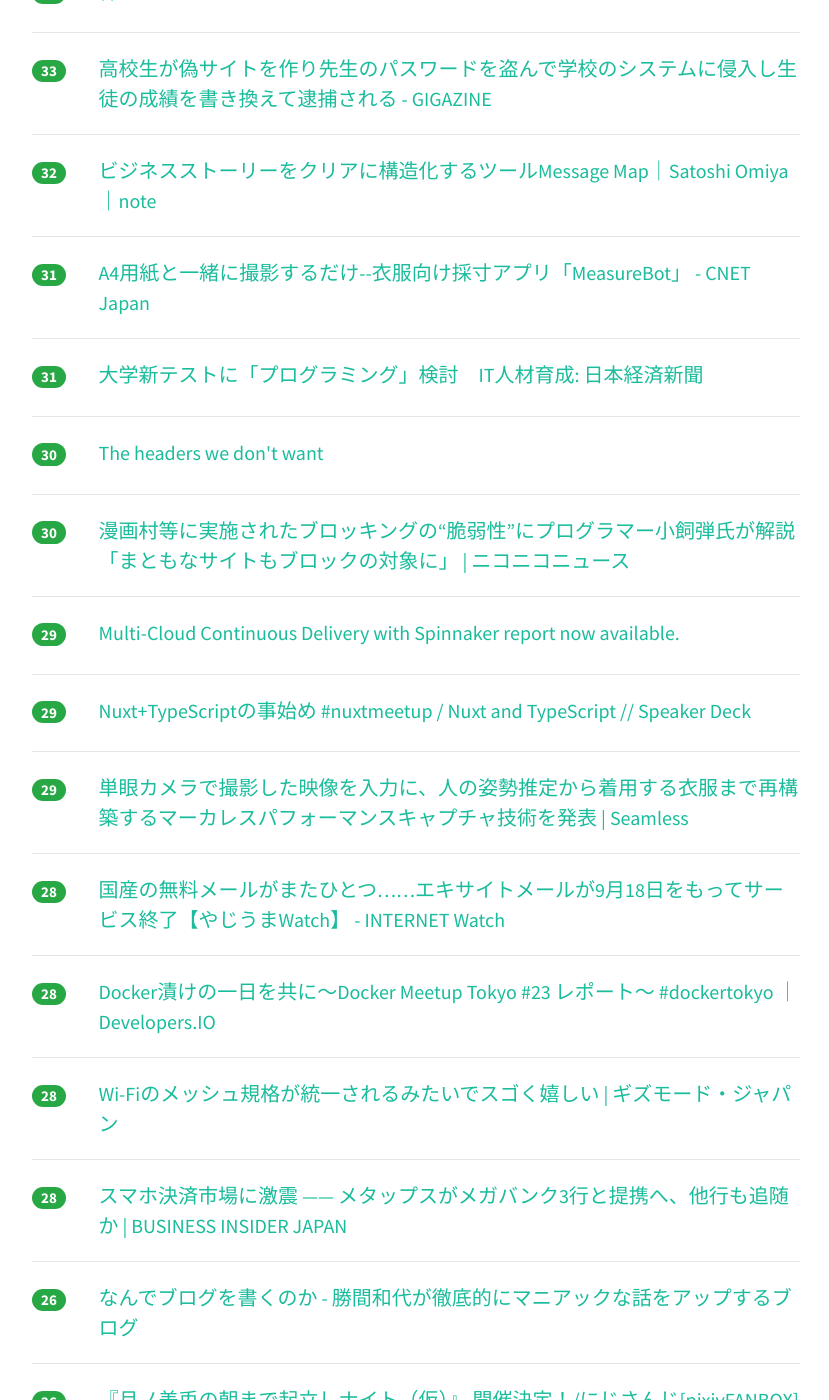
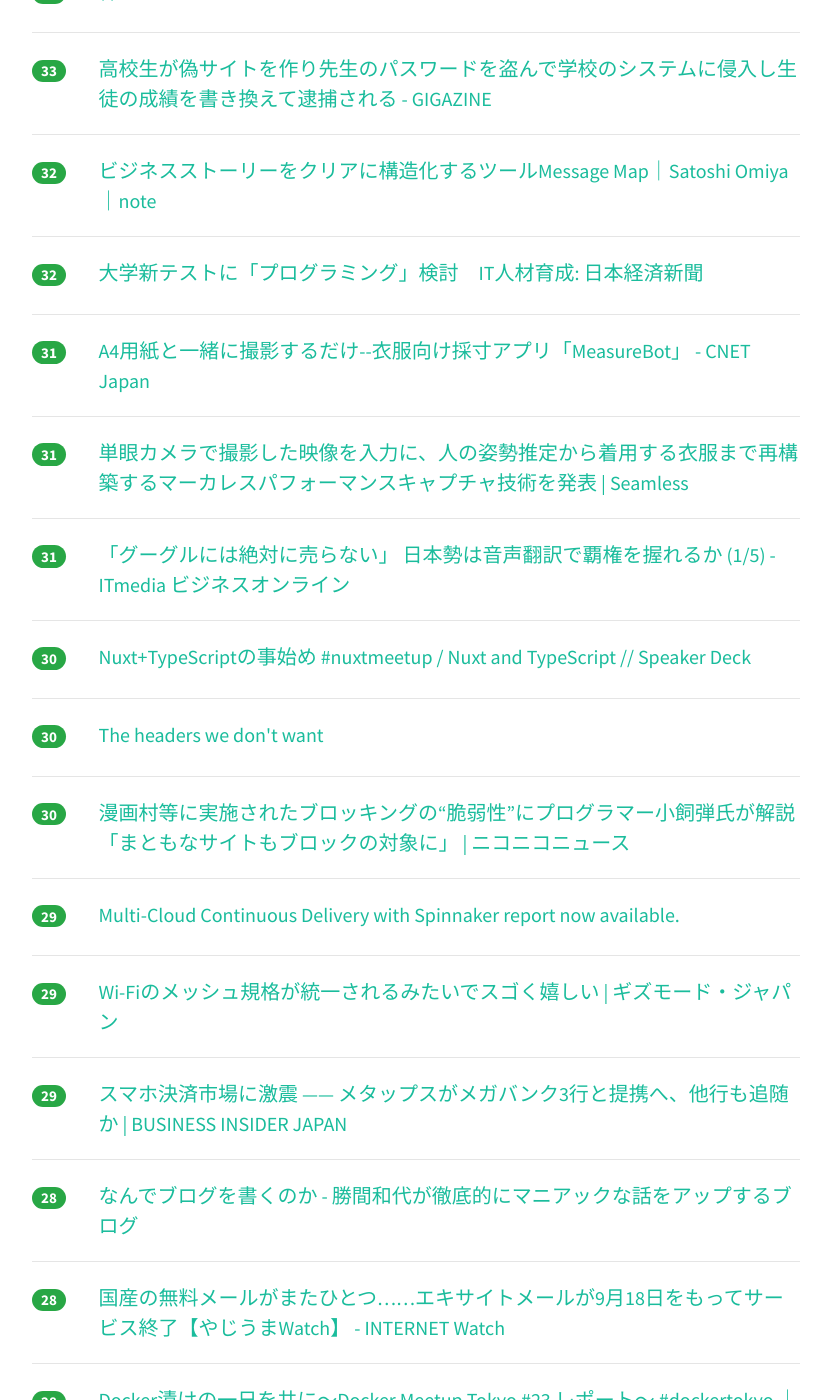
Before and after one commit to yatta47/hatena-matome-site, a Jekyll site: the page built from _posts/2018-05-16-hatena.md, in a window 1280 px wide and 1400 px high, scrolled down 3056 px. Shown: the whole window, without its empty margins (224-1053 px from the left). Built offline with Jekyll 4.4.1, drawn with Linux system fonts in a browser that asks for light colours; nearby versions of some CDN libraries; some of the changed text lies outside the part shown.

Commit message:
Updated 2018-05-16

```diff
--- a/_posts/2018-05-16-hatena.md
+++ b/_posts/2018-05-16-hatena.md
@@ -1,78 +1,83 @@
 ---
 layout: post
 title:  "2018-05-16 はてぶIT"
-date:   2018-05-16 19:02:17
+date:   2018-05-16 20:01:15
 tags: [it-hotentry]
 ---
-60 件のデータあり
+62 件のデータあり
 
 <hr><div class="row">
-<div class="col-1"><span class="badge badge-pill badge-success h2">599</span></div>
+<div class="col-1"><span class="badge badge-pill badge-success h2">662</span></div>
 <div class="col-11"><a href='https://r25.jp/article/545051307150263563' target='_blank'>限界まで使え。“世界の前澤”が語る「お金を増やす方法」はシンプルだった｜新R25 - 世の中がわかるジブンもいい。</a></div>
 </div>
 <hr>
 <div class="row">
-<div class="col-1"><span class="badge badge-pill badge-success h2">428</span></div>
+<div class="col-1"><span class="badge badge-pill badge-success h2">515</span></div>
 <div class="col-11"><a href='http://tkybpp.hatenablog.com/entry/2018/05/16/073000' target='_blank'>【翻訳】「シリコンバレーから生まれた最高の文書」と絶賛されたNetflixのカルチャーガイド全文 - BppLOG</a></div>
 </div>
 <hr>
 <div class="row">
-<div class="col-1"><span class="badge badge-pill badge-success h2">296</span></div>
+<div class="col-1"><span class="badge badge-pill badge-success h2">304</span></div>
+<div class="col-11"><a href='https://qiita.com/KSRG_Miyabi/items/2a3b5bdca464ec1154d7' target='_blank'>キズナアイとねこますの声を入れ替える機械学習をした - Qiita</a></div>
+</div>
+<hr>
+<div class="row">
+<div class="col-1"><span class="badge badge-pill badge-success h2">298</span></div>
 <div class="col-11"><a href='https://anond.hatelabo.jp/20180515224704' target='_blank'>中古本って、作者にお金は入らないよね？　 無断アップロードも、作者にお..</a></div>
 </div>
 <hr>
 <div class="row">
-<div class="col-1"><span class="badge badge-pill badge-success h2">282</span></div>
-<div class="col-11"><a href='https://qiita.com/KSRG_Miyabi/items/2a3b5bdca464ec1154d7' target='_blank'>キズナアイとねこますの声を入れ替える機械学習をした - Qiita</a></div>
-</div>
-<hr>
-<div class="row">
-<div class="col-1"><span class="badge badge-pill badge-success h2">153</span></div>
+<div class="col-1"><span class="badge badge-pill badge-success h2">197</span></div>
 <div class="col-11"><a href='http://www.itmedia.co.jp/news/articles/1805/16/news026.html' target='_blank'>「ねえグーグル、アレクサって知ってる？」　2歳児、「Google Home」「Amazon Echo」と仲良しになる - ITmedia NEWS</a></div>
 </div>
 <hr>
 <div class="row">
-<div class="col-1"><span class="badge badge-pill badge-success h2">126</span></div>
+<div class="col-1"><span class="badge badge-pill badge-success h2">141</span></div>
 <div class="col-11"><a href='http://gendai.ismedia.jp/articles/-/55668' target='_blank'>麻生大臣が致命的な「問題発言」を繰り返す理由が分かった（原田 隆之） | 現代ビジネス | 講談社（1/4）</a></div>
 </div>
 <hr>
 <div class="row">
-<div class="col-1"><span class="badge badge-pill badge-success h2">107</span></div>
+<div class="col-1"><span class="badge badge-pill badge-success h2">135</span></div>
+<div class="col-11"><a href='https://anond.hatelabo.jp/20180516094319' target='_blank'>AIが人間を殺処分するべきとか言い出したらどうするんだろうなほんと</a></div>
+</div>
+<hr>
+<div class="row">
+<div class="col-1"><span class="badge badge-pill badge-success h2">108</span></div>
 <div class="col-11"><a href='https://speakerdeck.com/chie8842/ji-jie-xue-xi-depuroiwozhi-erukontenaji-shu' target='_blank'>機械学習デプロイを支えるコンテナ技術 // Speaker Deck</a></div>
 </div>
 <hr>
 <div class="row">
-<div class="col-1"><span class="badge badge-pill badge-success h2">103</span></div>
-<div class="col-11"><a href='https://anond.hatelabo.jp/20180516094319' target='_blank'>AIが人間を殺処分するべきとか言い出したらどうするんだろうなほんと</a></div>
-</div>
-<hr>
-<div class="row">
-<div class="col-1"><span class="badge badge-pill badge-success h2">99</span></div>
+<div class="col-1"><span class="badge badge-pill badge-success h2">105</span></div>
 <div class="col-11"><a href='http://www.minimalist-kenki.net/entry/canva' target='_blank'>無料高機能デザインツール「Canva」でブログアイコン作ってみた - kenkilog</a></div>
 </div>
 <hr>
 <div class="row">
-<div class="col-1"><span class="badge badge-pill badge-success h2">81</span></div>
+<div class="col-1"><span class="badge badge-pill badge-success h2">89</span></div>
 <div class="col-11"><a href='http://tech.nikkeibp.co.jp/atcl/nxt/column/18/00001/00469/?P=3' target='_blank'>カドカワ川上量生社長が語る、サイトブロッキングの必要性（3ページ目） | 日経 xTECH（クロステック）</a></div>
 </div>
 <hr>
 <div class="row">
-<div class="col-1"><span class="badge badge-pill badge-success h2">70</span></div>
+<div class="col-1"><span class="badge badge-pill badge-success h2">73</span></div>
 <div class="col-11"><a href='https://note.mu/haiji505/n/n2d2d5ba75a2f' target='_blank'>ベーシックな名刺デザイン覚え書き</a></div>
 </div>
 <hr>
 <div class="row">
-<div class="col-1"><span class="badge badge-pill badge-success h2">52</span></div>
+<div class="col-1"><span class="badge badge-pill badge-success h2">70</span></div>
 <div class="col-11"><a href='http://delete-all.hatenablog.com/entry/2018/05/16/124844' target='_blank'>Hagex氏と株式会社はてなへ殴り込みにきました。 - Everything you've ever Dreamed</a></div>
 </div>
 <hr>
 <div class="row">
-<div class="col-1"><span class="badge badge-pill badge-success h2">51</span></div>
+<div class="col-1"><span class="badge badge-pill badge-success h2">60</span></div>
+<div class="col-11"><a href='https://www.publickey1.jp/blog/18/twitterhadoopgoogle_cloud_platform.html' target='_blank'>Twitter、数万台のHadoopクラスタとコールドストレージをGoogle Cloud Platformへ移行すると発表 － Publickey</a></div>
+</div>
+<hr>
+<div class="row">
+<div class="col-1"><span class="badge badge-pill badge-success h2">53</span></div>
 <div class="col-11"><a href='https://tjo.hatenablog.com/entry/2018/05/15/193000' target='_blank'>「データを集める前にデータ分析責任者（データサイエンティスト）を雇うべき」理由とは - 六本木で働くデータサイエンティストのブログ</a></div>
 </div>
 <hr>
 <div class="row">
-<div class="col-1"><span class="badge badge-pill badge-success h2">50</span></div>
+<div class="col-1"><span class="badge badge-pill badge-success h2">52</span></div>
 <div class="col-11"><a href='http://developers.gnavi.co.jp/entry/Rancher_Docker/yuhara' target='_blank'>RancherとDockerでぐるなびの本番サービスをリリースした話 - ぐるなびをちょっと良くするエンジニアブログ</a></div>
 </div>
 <hr>
@@ -82,23 +87,23 @@ tags: [it-hotentry]
 </div>
 <hr>
 <div class="row">
-<div class="col-1"><span class="badge badge-pill badge-success h2">47</span></div>
-<div class="col-11"><a href='https://www.publickey1.jp/blog/18/twitterhadoopgoogle_cloud_platform.html' target='_blank'>Twitter、数万台のHadoopクラスタとコールドストレージをGoogle Cloud Platformへ移行すると発表 － Publickey</a></div>
-</div>
-<hr>
-<div class="row">
 <div class="col-1"><span class="badge badge-pill badge-success h2">45</span></div>
 <div class="col-11"><a href='https://www.j-cast.com/2018/05/15328701.html?p=all' target='_blank'>全文表示 | 乗客名が「ガイコクジン様」　日本交通系配車アプリ「不適切な表現」で謝罪 : J-CASTニュース</a></div>
 </div>
 <hr>
 <div class="row">
-<div class="col-1"><span class="badge badge-pill badge-success h2">43</span></div>
+<div class="col-1"><span class="badge badge-pill badge-success h2">45</span></div>
+<div class="col-11"><a href='https://www.fastly.com/blog/headers-we-dont-want/' target='_blank'>The headers we don't want</a></div>
+</div>
+<hr>
+<div class="row">
+<div class="col-1"><span class="badge badge-pill badge-success h2">44</span></div>
 <div class="col-11"><a href='http://www.itmedia.co.jp/news/articles/1805/16/news058.html' target='_blank'>Twitter、「行動シグナル」による“荒らし”ツイート表示低下へ　健全性向上の一環で - ITmedia NEWS</a></div>
 </div>
 <hr>
 <div class="row">
 <div class="col-1"><span class="badge badge-pill badge-success h2">41</span></div>
-<div class="col-11"><a href='https://www.fastly.com/blog/headers-we-dont-want/' target='_blank'>The headers we don't want</a></div>
+<div class="col-11"><a href='https://coliss.com/articles/build-websites/operation/css/overriding-default-button-styles.html' target='_blank'>[CSS]もうbutton要素で困らない！ブラウザごとで異なるスタイルを望み通りにするためのノウハウのまとめ | コリス</a></div>
 </div>
 <hr>
 <div class="row">
@@ -112,11 +117,6 @@ tags: [it-hotentry]
 </div>
 <hr>
 <div class="row">
-<div class="col-1"><span class="badge badge-pill badge-success h2">40</span></div>
-<div class="col-11"><a href='https://coliss.com/articles/build-websites/operation/css/overriding-default-button-styles.html' target='_blank'>[CSS]もうbutton要素で困らない！ブラウザごとで異なるスタイルを望み通りにするためのノウハウのまとめ | コリス</a></div>
-</div>
-<hr>
-<div class="row">
 <div class="col-1"><span class="badge badge-pill badge-success h2">37</span></div>
 <div class="col-11"><a href='https://www.publickey1.jp/blog/18/fusefuse_openux.html' target='_blank'>モバイルネイティブアプリ開発ツールのFUSE、製品全体を「Fuse Open」としてオープンソースで公開。UXをマークアップで迅速に開発可能 － Publickey</a></div>
 </div>
@@ -127,13 +127,13 @@ tags: [it-hotentry]
 </div>
 <hr>
 <div class="row">
-<div class="col-1"><span class="badge badge-pill badge-success h2">35</span></div>
-<div class="col-11"><a href='https://av.watch.impress.co.jp/docs/news/1121966.html' target='_blank'>キタムラをCCCが買収、上場廃止へ。写真プリント店舗やネットサービス強化 - AV Watch</a></div>
+<div class="col-1"><span class="badge badge-pill badge-success h2">36</span></div>
+<div class="col-11"><a href='https://togetter.com/li/1227666' target='_blank'>ボタン電池の廃棄方法とその矛盾 - Togetter</a></div>
 </div>
 <hr>
 <div class="row">
 <div class="col-1"><span class="badge badge-pill badge-success h2">35</span></div>
-<div class="col-11"><a href='https://togetter.com/li/1227666' target='_blank'>ボタン電池の廃棄方法とその矛盾 - Togetter</a></div>
+<div class="col-11"><a href='https://av.watch.impress.co.jp/docs/news/1121966.html' target='_blank'>キタムラをCCCが買収、上場廃止へ。写真プリント店舗やネットサービス強化 - AV Watch</a></div>
 </div>
 <hr>
 <div class="row">
@@ -162,13 +162,28 @@ tags: [it-hotentry]
 </div>
 <hr>
 <div class="row">
+<div class="col-1"><span class="badge badge-pill badge-success h2">32</span></div>
+<div class="col-11"><a href='https://r.nikkei.com/article/DGXMZO30535270V10C18A5EE8000?s=2' target='_blank'>大学新テストに「プログラミング」検討　IT人材育成: 日本経済新聞</a></div>
+</div>
+<hr>
+<div class="row">
 <div class="col-1"><span class="badge badge-pill badge-success h2">31</span></div>
 <div class="col-11"><a href='https://japan.cnet.com/article/35119191/' target='_blank'>A4用紙と一緒に撮影するだけ--衣服向け採寸アプリ「MeasureBot」 - CNET Japan</a></div>
 </div>
 <hr>
 <div class="row">
 <div class="col-1"><span class="badge badge-pill badge-success h2">31</span></div>
-<div class="col-11"><a href='https://r.nikkei.com/article/DGXMZO30535270V10C18A5EE8000?s=2' target='_blank'>大学新テストに「プログラミング」検討　IT人材育成: 日本経済新聞</a></div>
+<div class="col-11"><a href='https://shiropen.com/seamless/vr-monoperfcap' target='_blank'>単眼カメラで撮影した映像を入力に、人の姿勢推定から着用する衣服まで再構築するマーカレスパフォーマンスキャプチャ技術を発表 | Seamless</a></div>
+</div>
+<hr>
+<div class="row">
+<div class="col-1"><span class="badge badge-pill badge-success h2">31</span></div>
+<div class="col-11"><a href='http://www.itmedia.co.jp/business/articles/1805/16/news017.html' target='_blank'>「グーグルには絶対に売らない」 日本勢は音声翻訳で覇権を握れるか (1/5) - ITmedia ビジネスオンライン</a></div>
+</div>
+<hr>
+<div class="row">
+<div class="col-1"><span class="badge badge-pill badge-success h2">30</span></div>
+<div class="col-11"><a href='https://speakerdeck.com/sue71/nuxt-and-typescript' target='_blank'>Nuxt+TypeScriptの事始め #nuxtmeetup / Nuxt and TypeScript // Speaker Deck</a></div>
 </div>
 <hr>
 <div class="row">
@@ -188,12 +203,17 @@ tags: [it-hotentry]
 <hr>
 <div class="row">
 <div class="col-1"><span class="badge badge-pill badge-success h2">29</span></div>
-<div class="col-11"><a href='https://speakerdeck.com/sue71/nuxt-and-typescript' target='_blank'>Nuxt+TypeScriptの事始め #nuxtmeetup / Nuxt and TypeScript // Speaker Deck</a></div>
+<div class="col-11"><a href='https://www.gizmodo.jp/2018/05/wifi-easymesh.html' target='_blank'>Wi-Fiのメッシュ規格が統一されるみたいでスゴく嬉しい | ギズモード・ジャパン</a></div>
 </div>
 <hr>
 <div class="row">
 <div class="col-1"><span class="badge badge-pill badge-success h2">29</span></div>
-<div class="col-11"><a href='https://shiropen.com/seamless/vr-monoperfcap' target='_blank'>単眼カメラで撮影した映像を入力に、人の姿勢推定から着用する衣服まで再構築するマーカレスパフォーマンスキャプチャ技術を発表 | Seamless</a></div>
+<div class="col-11"><a href='https://www.businessinsider.jp/post-167429' target='_blank'>スマホ決済市場に激震 —— メタップスがメガバンク3行と提携へ、他行も追随か | BUSINESS INSIDER JAPAN</a></div>
+</div>
+<hr>
+<div class="row">
+<div class="col-1"><span class="badge badge-pill badge-success h2">28</span></div>
+<div class="col-11"><a href='http://katsumakazuyo.hatenablog.com/entry/2018/05/15/223706' target='_blank'>なんでブログを書くのか - 勝間和代が徹底的にマニアックな話をアップするブログ</a></div>
 </div>
 <hr>
 <div class="row">
@@ -207,21 +227,6 @@ tags: [it-hotentry]
 </div>
 <hr>
 <div class="row">
-<div class="col-1"><span class="badge badge-pill badge-success h2">28</span></div>
-<div class="col-11"><a href='https://www.gizmodo.jp/2018/05/wifi-easymesh.html' target='_blank'>Wi-Fiのメッシュ規格が統一されるみたいでスゴく嬉しい | ギズモード・ジャパン</a></div>
-</div>
-<hr>
-<div class="row">
-<div class="col-1"><span class="badge badge-pill badge-success h2">28</span></div>
-<div class="col-11"><a href='https://www.businessinsider.jp/post-167429' target='_blank'>スマホ決済市場に激震 —— メタップスがメガバンク3行と提携へ、他行も追随か | BUSINESS INSIDER JAPAN</a></div>
-</div>
-<hr>
-<div class="row">
-<div class="col-1"><span class="badge badge-pill badge-success h2">26</span></div>
-<div class="col-11"><a href='http://katsumakazuyo.hatenablog.com/entry/2018/05/15/223706' target='_blank'>なんでブログを書くのか - 勝間和代が徹底的にマニアックな話をアップするブログ</a></div>
-</div>
-<hr>
-<div class="row">
 <div class="col-1"><span class="badge badge-pill badge-success h2">26</span></div>
 <div class="col-11"><a href='https://www.pixiv.net/fanbox/creator/24113985/post/45773' target='_blank'>『月ノ美兎の朝まで起立しナイト（仮）』 開催決定！/にじさんじ[pixivFANBOX]</a></div>
 </div>
@@ -229,6 +234,11 @@ tags: [it-hotentry]
 <div class="row">
 <div class="col-1"><span class="badge badge-pill badge-success h2">26</span></div>
 <div class="col-11"><a href='https://www.asahi.com/articles/ASL4V4WBRL4VUCVL01N.html' target='_blank'>上半身見える服などに「拒否権」　モデルの＃ＭｅＴｏｏ：朝日新聞デジタル</a></div>
+</div>
+<hr>
+<div class="row">
+<div class="col-1"><span class="badge badge-pill badge-success h2">26</span></div>
+<div class="col-11"><a href='https://gigazine.net/news/20180516-surface-hub-2/' target='_blank'>Microsoftが大画面端末「Surface Hub 2」を発表、4枚連結可能＆移動式スタンド搭載でリモートワークを強力に推進 - GIGAZINE</a></div>
 </div>
 <hr>
 <div class="row">
@@ -247,11 +257,6 @@ tags: [it-hotentry]
 </div>
 <hr>
 <div class="row">
-<div class="col-1"><span class="badge badge-pill badge-success h2">23</span></div>
-<div class="col-11"><a href='https://gigazine.net/news/20180516-surface-hub-2/' target='_blank'>Microsoftが大画面端末「Surface Hub 2」を発表、4枚連結可能＆移動式スタンド搭載でリモートワークを強力に推進 - GIGAZINE</a></div>
-</div>
-<hr>
-<div class="row">
 <div class="col-1"><span class="badge badge-pill badge-success h2">21</span></div>
 <div class="col-11"><a href='https://jp.techcrunch.com/2018/05/15/2018-05-14-the-8-features-amazon-and-google-must-add-to-the-echo-and-home/' target='_blank'>AmazonとGoogleがEchoとHomeに追加すべき8つの機能 | TechCrunch Japan</a></div>
 </div>
@@ -262,13 +267,18 @@ tags: [it-hotentry]
 </div>
 <hr>
 <div class="row">
+<div class="col-1"><span class="badge badge-pill badge-success h2">21</span></div>
+<div class="col-11"><a href='http://www.itmedia.co.jp/news/articles/1805/16/news102.html' target='_blank'>「エキサイトメール」終了へ　98年スタートの老舗、20年の歴史に幕 - ITmedia NEWS</a></div>
+</div>
+<hr>
+<div class="row">
 <div class="col-1"><span class="badge badge-pill badge-success h2">20</span></div>
 <div class="col-11"><a href='http://www.itmedia.co.jp/news/articles/1805/15/news102.html' target='_blank'>「長い間のご愛顧、ありがとうございました」　カシオ、デジカメ生産終了告知ページをオープン - ITmedia NEWS</a></div>
 </div>
 <hr>
 <div class="row">
 <div class="col-1"><span class="badge badge-pill badge-success h2">20</span></div>
-<div class="col-11"><a href='http://www.itmedia.co.jp/business/articles/1805/16/news017.html' target='_blank'>「グーグルには絶対に売らない」 日本勢は音声翻訳で覇権を握れるか (1/5) - ITmedia ビジネスオンライン</a></div>
+<div class="col-11"><a href='http://www.itmedia.co.jp/news/articles/1805/16/news072.html' target='_blank'>Microsoft、50.5インチ画面端末「Surface Hub 2」を来年発売 - ITmedia NEWS</a></div>
 </div>
 <hr>
 <div class="row">
@@ -283,12 +293,17 @@ tags: [it-hotentry]
 <hr>
 <div class="row">
 <div class="col-1"><span class="badge badge-pill badge-success h2">18</span></div>
-<div class="col-11"><a href='http://www.itmedia.co.jp/news/articles/1805/16/news072.html' target='_blank'>Microsoft、50.5インチ画面端末「Surface Hub 2」を来年発売 - ITmedia NEWS</a></div>
+<div class="col-11"><a href='http://yubais.hatenablog.com/entry/2018/05/16/171418' target='_blank'>「違法コピーがダメなら中古本もダメじゃね？」という意見について - 1400字制限</a></div>
 </div>
 <hr>
 <div class="row">
 <div class="col-1"><span class="badge badge-pill badge-success h2">17</span></div>
 <div class="col-11"><a href='https://smhn.info/201805-smartisan-r1-spec-matome' target='_blank'>おしっこちびる！世界初・超弩級1TBストレージ搭載スマホ「Smartisan Nut R1」登場 – すまほん!!</a></div>
+</div>
+<hr>
+<div class="row">
+<div class="col-1"><span class="badge badge-pill badge-success h2">17</span></div>
+<div class="col-11"><a href='https://togetter.com/li/1227917' target='_blank'>まなざし村というワードはもう使うべきではないという方とのやりとり。 - Togetter</a></div>
 </div>
 <hr>
 <div class="row">
@@ -301,8 +316,3 @@ tags: [it-hotentry]
 <div class="col-11"><a href='http://www.itmedia.co.jp/mobile/articles/1805/15/news103.html' target='_blank'>LINE、無料名刺管理アプリ「myBridge」を提供　着信時に名刺情報を表示 - ITmedia Mobile</a></div>
 </div>
 <hr>
-<div class="row">
-<div class="col-1"><span class="badge badge-pill badge-success h2">16</span></div>
-<div class="col-11"><a href='https://togetter.com/li/1227917' target='_blank'>まなざし村というワードはもう使うべきではないという方とのやりとり。 - Togetter</a></div>
-</div>
-<hr>
```
